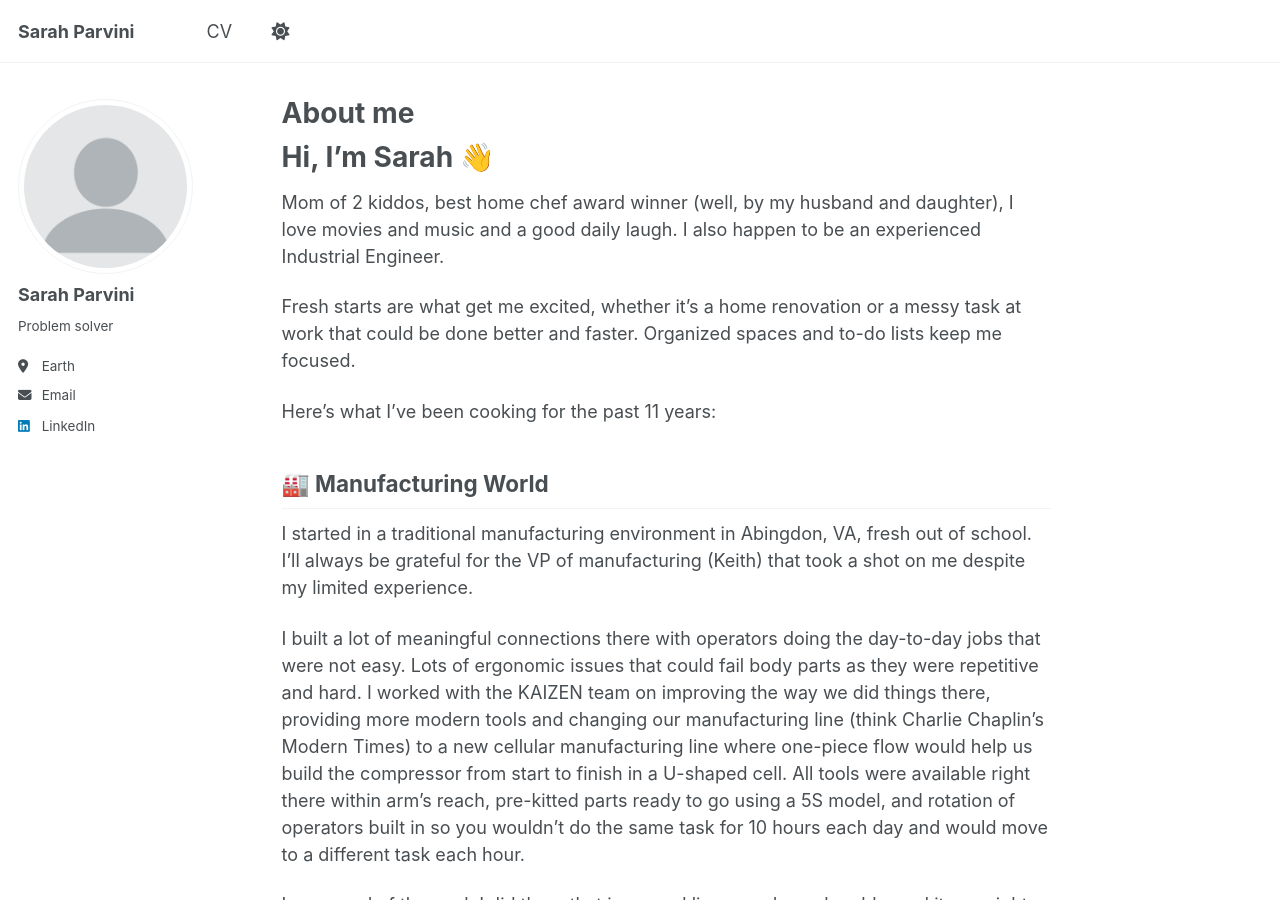
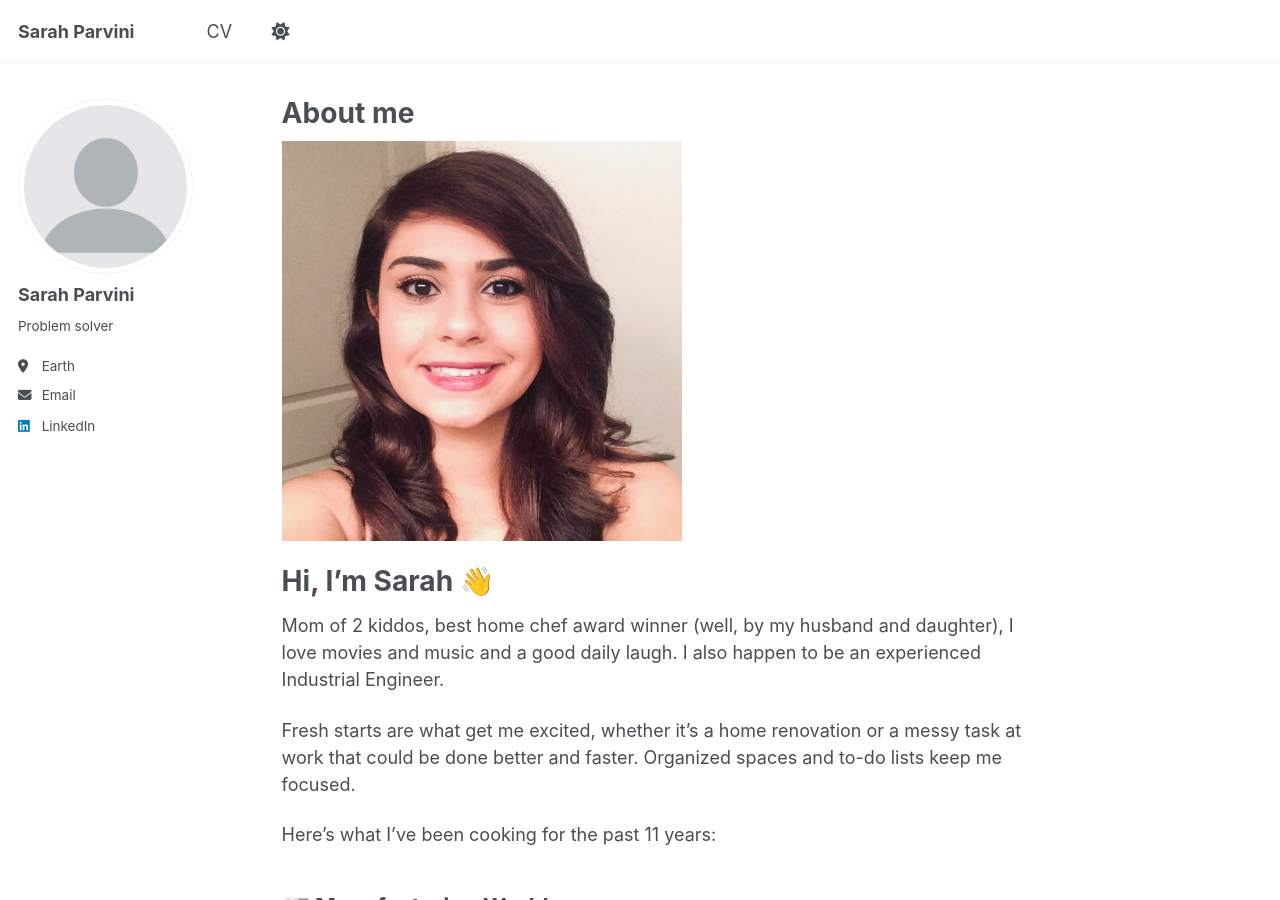
Before and after one commit to sarahparvini/sarahparvini.github.io, a Jekyll site: the page built from _pages/about.md, in a window 1280 px wide and 900 px high. Built offline with Jekyll 4.4.1, drawn with Linux system fonts in a browser that asks for light colours; a script that is not in the unit is left out.

Commit message:
Update about.md

```diff
--- a/_pages/about.md
+++ b/_pages/about.md
@@ -6,6 +6,7 @@ redirect_from:
   - /about/
   - /about.html
 ---
+![Sarah's Photo](Sarah.jpg)
 
 # Hi, I'm Sarah 👋
 
```
